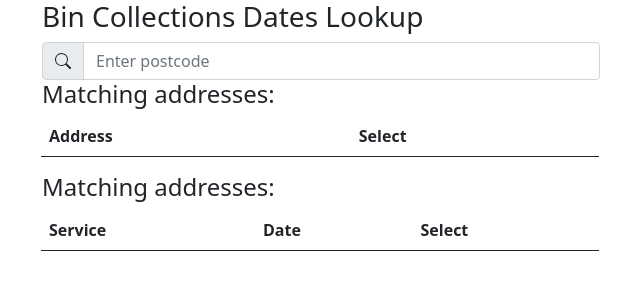
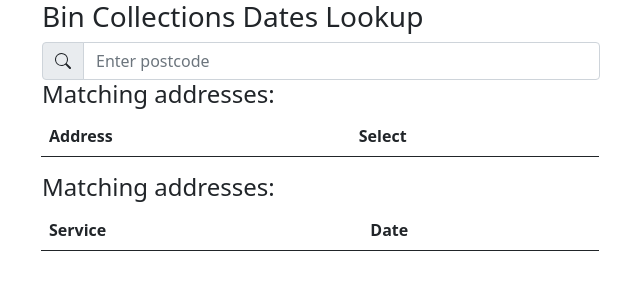
Before and after one commit to codeybear/RBC, a plain HTML site: page main.html in a window 1280 px wide. Shown: the whole page, without its empty margins (40-680 px from the left). Drawn offline with nearby package versions, Linux system fonts and the light colour scheme.

Commit message:
Update main.html

```diff
--- a/main.html
+++ b/main.html
@@ -55,7 +55,6 @@
                         <tr>
                             <th scope="col">Service</th>
                             <th scope="col">Date</th>
-                            <th scope="col">Select</th>
                         </tr>
                     </thead>
                     <tbody>
@@ -66,13 +65,6 @@
                     </tbody>
             </div>
         </section>
-
-
-        <!-- <h4>Collections:</h4>
-        <div v-for="collection in collections">
-            <span>{{ collection.service }}</span>
-            <span>{{ collection.read_date }}</span>
-        </div> -->
     </div>
 
     <script src="https://cdn.jsdelivr.net/npm/vue@2"></script>
```
